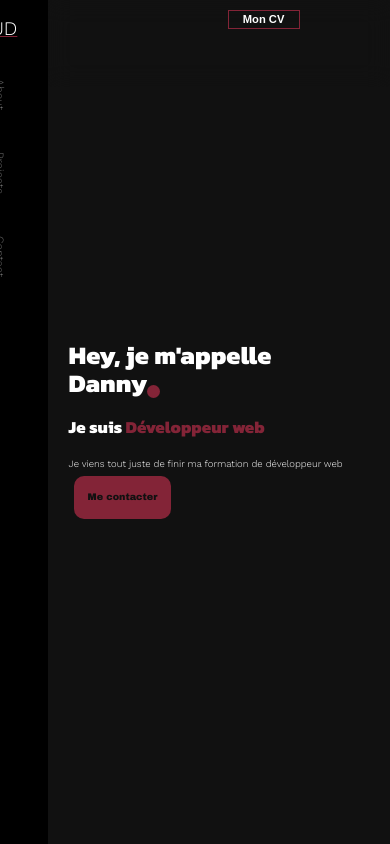
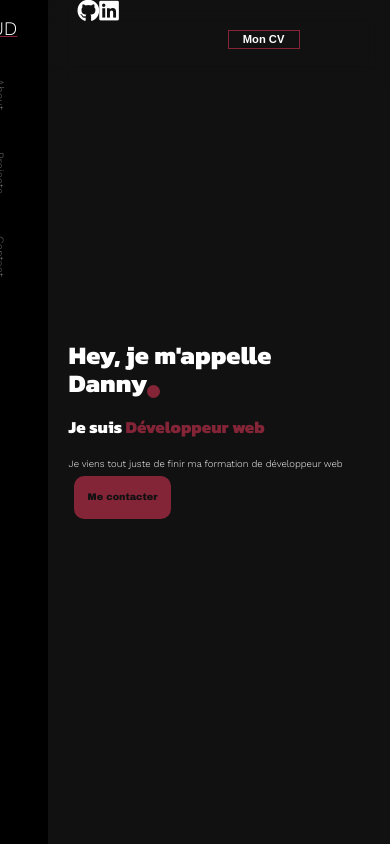
Before and after one commit to DannyUprajay/portfolio, a React (Vite) app: page / in a window 390 px wide. Shown: the top 844 px of the page. Built offline with nearby package versions, Linux system fonts and the light colour scheme; a web font is replaced by a local one.

Commit message:
header responsive fait

```diff
--- a/src/App.css
+++ b/src/App.css
@@ -756,20 +756,16 @@ form {
         left: -8px;
     }
 
-    header a {
-        margin-top: 50px;
-        position: relative;
-        left: -100px;
-    }
 
     header a {
         position: relative;
-        top: -20px;
-        /*left: -120px;*/
+        left: -100px;
+        top: 0;
+
     }
     .cv{
         position: relative;
-        top: -20px;
+        top: 0;
         left: 50px;
     }
 
@@ -1090,6 +1086,11 @@ display: none;
     }
 }
 @media screen and (max-width: 385px){
+    .cv{
+        position: relative;
+        top: 0;
+        left: -10px;
+    }
     .projet .card {
         width: 250px;
     }
@@ -1124,4 +1125,8 @@ display: none;
         left: 10px;
 
     }
+
+#contact .card{
+    width: 250px;
 }
+}
```
